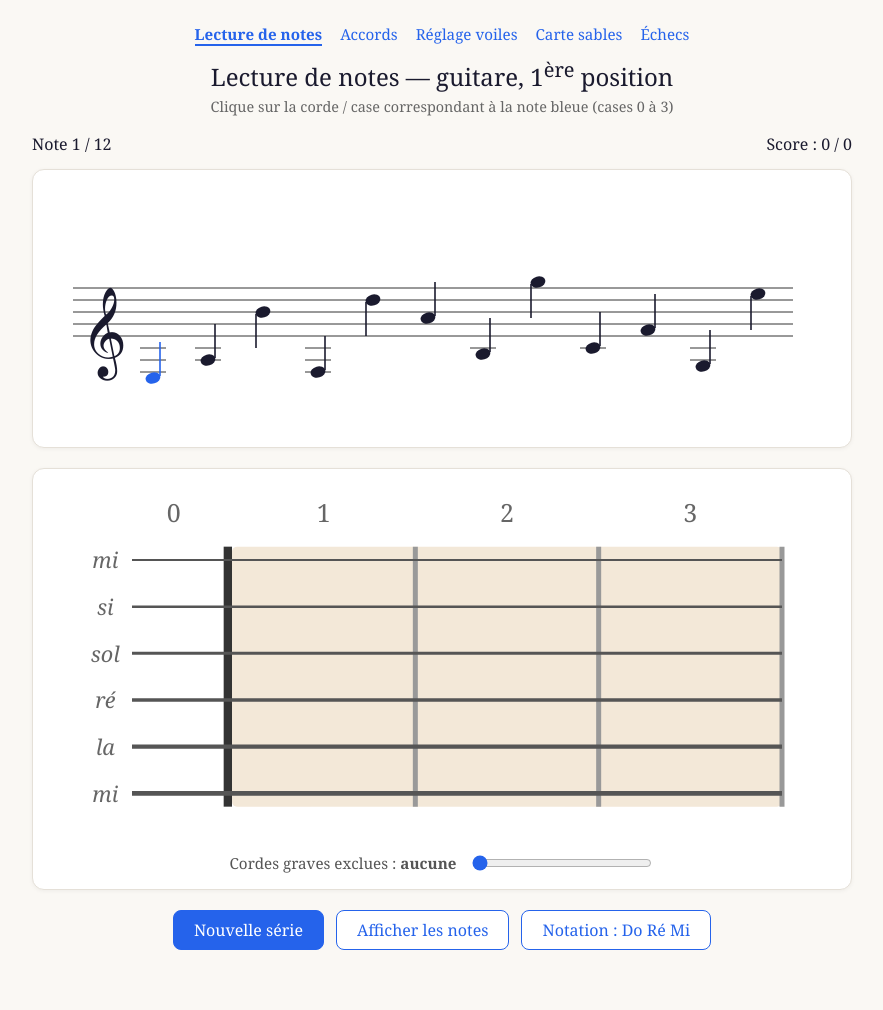
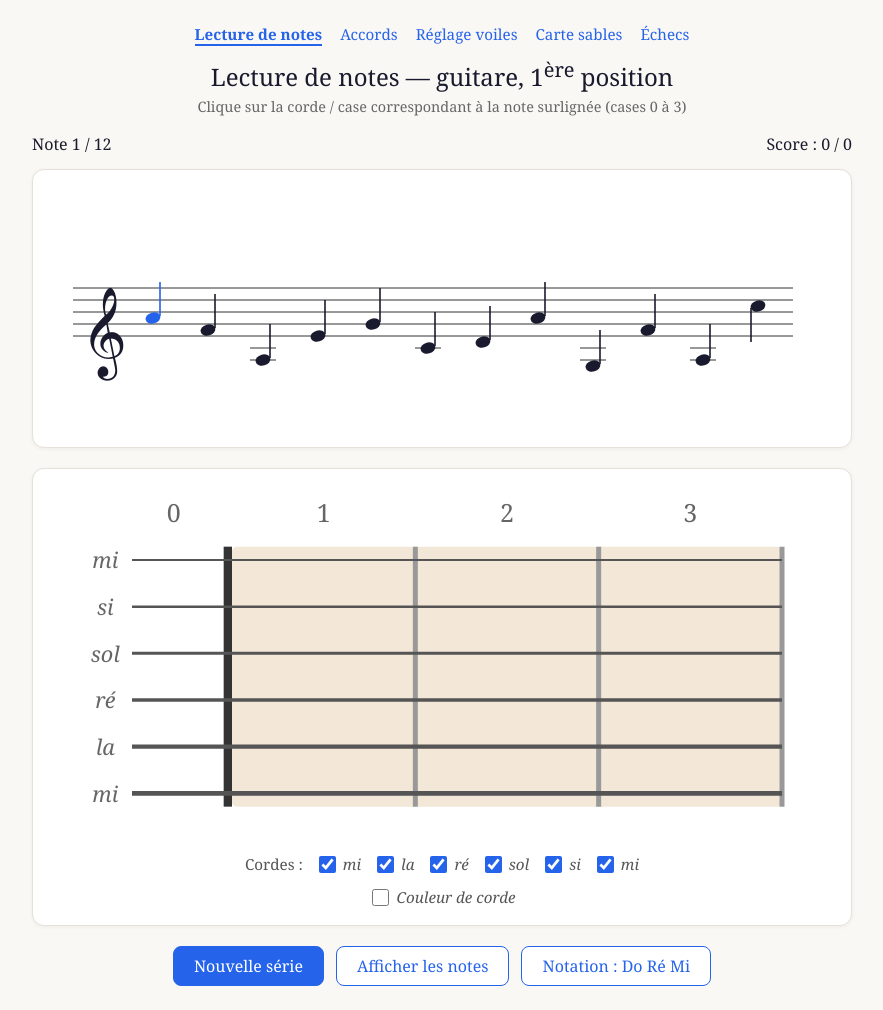
Before and after one commit to rubicontext/rubinotes, a Python web app: template trainer/templates/trainer/index.html in a window 1280 px wide. Shown: the whole page, without its empty margins (198-1081 px from the left). Before the commit the page ends 950 px from the top, so only its background shows below. Run offline with Jinja, Linux system fonts and the light colour scheme; the template is opened without the code that fills it, so the values that code supplies are empty.

Commit message:
feat: lecture de notes — sélection par corde + assistance couleur de corde
- le slider 'cordes graves exclues' devient 6 cases à cocher (une par corde,
  n'importe quelle combinaison, au moins une active) ; migration de l'ancien
  réglage localStorage 'excl' -> 'strings'
- nouvelle case 'Couleur de corde' : notes de la portée teintées par corde
  (palette 6 couleurs), cordes et étiquettes du manche assorties, note
  courante entourée d'un anneau bleu ; réglage persistant
- service worker v8

Co-Authored-By: Claude Fable 5 <noreply@anthropic.com>

```diff
--- a/trainer/templates/trainer/index.html
+++ b/trainer/templates/trainer/index.html
@@ -84,9 +84,12 @@
   button.secondary.active { background: #dbeafe; }
   .actions { display: flex; gap: 12px; flex-wrap: wrap; justify-content: center; }
   #fretboard { height: auto; display: block; margin: 0 auto; width: 100%; max-width: 720px; }
-  .strsel { display: flex; align-items: center; gap: 14px; justify-content: center; margin-top: 10px; flex-wrap: wrap; }
-  .strsel label { font-size: .95rem; color: #555; }
-  .strsel input[type="range"] { width: 180px; accent-color: var(--accent); }
+  .strsel { display: flex; align-items: center; gap: 12px; justify-content: center; margin-top: 10px; flex-wrap: wrap; }
+  .strsel .lbl { font-size: .95rem; color: #555; }
+  .strbox { display: inline-flex; align-items: center; gap: 4px; font-size: .95rem; color: #555;
+            cursor: pointer; touch-action: manipulation; }
+  .strbox input { accent-color: var(--accent); width: 17px; height: 17px; cursor: pointer; }
+  .strbox span { font-style: italic; }
   .string-off { opacity: .22; }
   /* paysage (téléphone à l'horizontale) : portée et manche côte à côte */
   @media (orientation: landscape) and (max-height: 540px) {
@@ -114,7 +117,7 @@
 
 <nav class="topnav"><a href="/" class="on">Lecture de notes</a><a href="/accords">Accords</a><a href="/voiles">Réglage voiles</a><a href="/sables">Carte sables</a><a href="/echecs">Échecs</a></nav>
 <h1>Lecture de notes &mdash; guitare, 1<sup>ère</sup> position</h1>
-<div class="sub">Clique sur la corde / case correspondant à la note bleue (cases 0 à 3)</div>
+<div class="sub">Clique sur la corde / case correspondant à la note surlignée (cases 0 à 3)</div>
 
 <div class="status">
   <span id="progress"></span>
@@ -129,9 +132,18 @@
 
   <div class="card fret-card">
     <svg id="fretboard" xmlns="http://www.w3.org/2000/svg"></svg>
+    <div class="strsel" id="string-boxes">
+      <span class="lbl">Cordes&nbsp;:</span>
+      <!-- une case par corde, de la plus grave à la plus aiguë -->
+      <label class="strbox"><input type="checkbox" data-s="6"><span></span></label>
+      <label class="strbox"><input type="checkbox" data-s="5"><span></span></label>
+      <label class="strbox"><input type="checkbox" data-s="4"><span></span></label>
+      <label class="strbox"><input type="checkbox" data-s="3"><span></span></label>
+      <label class="strbox"><input type="checkbox" data-s="2"><span></span></label>
+      <label class="strbox"><input type="checkbox" data-s="1"><span></span></label>
+    </div>
     <div class="strsel">
-      <label for="exclude">Cordes graves exclues&nbsp;: <strong id="exclval">aucune</strong></label>
-      <input type="range" id="exclude" min="0" max="3" value="0" step="1">
+      <label class="strbox"><input type="checkbox" id="colorstrings"><span>Couleur de corde</span></label>
     </div>
   </div>
 </div>
@@ -219,15 +231,16 @@ function drawStaff() {
       for (let s = 10; s <= note.step; s += 2)
         g.appendChild(el("line", {x1:x-13, y1:noteY(s), x2:x+13, y2:noteY(s), stroke:"#333", "stroke-width":1}));
     }
-    // tête de note
-    const head = el("ellipse", {cx:x, cy:y, rx:7.5, ry:5.5, fill:"#1a1a2e",
+    // tête de note (teintée par corde si l'assistance couleur est active)
+    const ink = noteInk(note);
+    const head = el("ellipse", {cx:x, cy:y, rx:7.5, ry:5.5, fill:ink,
                                 transform:`rotate(-15 ${x} ${y})`, class:"head"});
     g.appendChild(head);
     // hampe
     const stemUp = note.step < 4;
     const stem = stemUp
-      ? el("line", {x1:x+7, y1:y-2, x2:x+7, y2:y-36, stroke:"#1a1a2e", "stroke-width":1.6, class:"stem"})
-      : el("line", {x1:x-7, y1:y+2, x2:x-7, y2:y+36, stroke:"#1a1a2e", "stroke-width":1.6, class:"stem"});
+      ? el("line", {x1:x+7, y1:y-2, x2:x+7, y2:y-36, stroke:ink, "stroke-width":1.6, class:"stem"})
+      : el("line", {x1:x-7, y1:y+2, x2:x-7, y2:y+36, stroke:ink, "stroke-width":1.6, class:"stem"});
     g.appendChild(stem);
     svg.appendChild(g);
   });
@@ -253,21 +266,55 @@ function annotateNote(i, color) {
 
 function highlightCurrent() {
   if (current >= sequence.length) return;
-  setNoteColor(current, "#2563eb");
+  if (colorStrings) {
+    // la note garde sa couleur de corde: on l'entoure d'un anneau bleu
+    const g = document.getElementById("note-" + current);
+    if (g && !g.querySelector(".cur-ring")) {
+      const note = sequence[current];
+      g.appendChild(el("circle", {cx: NOTE_X0 + current * NOTE_DX, cy: noteY(note.step), r: 13,
+                                  fill: "none", stroke: "#2563eb", "stroke-width": 2.5, class: "cur-ring"}));
+    }
+  } else {
+    setNoteColor(current, "#2563eb");
+  }
   // garde la note courante visible (la portée défile horizontalement sur mobile)
   const container = document.getElementById("staff").parentElement;
   const noteX = NOTE_X0 + current * NOTE_DX;
   container.scrollTo({left: Math.max(0, noteX - container.clientWidth / 2), behavior: "smooth"});
 }
 
+function removeCurrentRing(i) {
+  const ring = document.querySelector("#note-" + i + " .cur-ring");
+  if (ring) ring.remove();
+}
+
 // ---- Manche (toujours horizontal : sillet à gauche, mi aigu en haut) ----
 const H = { NUT_X: 90, FRET_W: 110, STR_Y0: 45, STR_DY: 28,
             CENTERS: {0: 55, 1: 145, 2: 255, 3: 365} };
 
-// nombre de cordes graves exclues (0-3 : mi, la, ré), persistant
-let excluded = Math.min(3, Math.max(0, +(localStorage.getItem("excl") || 0)));
+// ---- Sélection des cordes (une case par corde), persistante ----
+// migration depuis l'ancien réglage "excl" (n cordes graves exclues)
+function loadActiveStrings() {
+  const saved = localStorage.getItem("strings");
+  if (saved) {
+    try {
+      const arr = JSON.parse(saved).filter(s => s >= 1 && s <= 6);
+      if (arr.length) return new Set(arr);
+    } catch (e) { /* valeur corrompue: repartir du défaut */ }
+  }
+  const excl = Math.min(3, Math.max(0, +(localStorage.getItem("excl") || 0)));
+  const set = new Set();
+  for (let s = 1; s <= 6 - excl; s++) set.add(s);
+  return set;
+}
+let activeStrings = loadActiveStrings();
 
-function isStringOff(s) { return s > 6 - excluded; }
+// ---- Couleur de corde (assistance débutant), persistante ----
+const STRING_COLORS = {1:"#e8590c", 2:"#9333ea", 3:"#0d9488", 4:"#db2777", 5:"#ca8a04", 6:"#475569"};
+let colorStrings = localStorage.getItem("strcolor") === "1";
+function noteInk(n) { return colorStrings ? STRING_COLORS[n.string] : "#1a1a2e"; }
+
+function isStringOff(s) { return !activeStrings.has(s); }
 function allowedNotes() { return NOTES.filter(n => !isStringOff(n.string)); }
 
 function posOf(s, f) {
@@ -316,11 +363,14 @@ function drawFretboardH(svg) {
   for (let s = 1; s <= 6; s++) {
     const y = H.STR_Y0 + (s-1) * H.STR_DY;
     const off = isStringOff(s);
+    const strInk = colorStrings ? STRING_COLORS[s] : "#555";
     svg.appendChild(el("line", {x1:30, y1:y, x2:H.NUT_X+H.FRET_W*3, y2:y,
-                                stroke:"#555", "stroke-width": 0.8 + s*0.35,
+                                stroke:strInk, "stroke-width": (colorStrings ? 1.4 : 0.8) + s*0.35,
                                 class: off ? "string-off" : ""}));
     const t = el("text", {x:14, y:y+5, "text-anchor":"middle", "font-size":"13",
-                          fill:"#666", "font-style":"italic", class: off ? "string-off" : ""});
+                          fill:(colorStrings ? STRING_COLORS[s] : "#666"), "font-style":"italic",
+                          "font-weight": colorStrings ? "bold" : "normal",
+                          class: off ? "string-off" : ""});
     t.textContent = strName(s);
     svg.appendChild(t);
     if (off) continue; // corde exclue : ni zone cliquable ni note dessus
@@ -365,6 +415,7 @@ function onFretClick(string, fret, g) {
   if (locked || current >= sequence.length) return;
   locked = true;
   const note = sequence[current];
+  removeCurrentRing(current);
   const ok = (string === note.string && fret === note.fret);
   if (ok) {
     good++;
@@ -403,18 +454,58 @@ document.getElementById("toggle-names").addEventListener("click", (e) => {
   e.target.textContent = on ? "Masquer les notes" : "Afficher les notes";
 });
 
-// slider d'exclusion des cordes graves
-const EXCL_LABELS = ["aucune", "mi grave", "mi + la", "mi + la + ré"];
-function applyExcluded() {
-  document.getElementById("exclude").value = excluded;
-  document.getElementById("exclval").textContent = EXCL_LABELS[excluded];
+// ---- Cases à cocher: une par corde (au moins une doit rester active) ----
+function stringBoxes() { return document.querySelectorAll('#string-boxes input[data-s]'); }
+
+function syncStringBoxes() {
+  stringBoxes().forEach(box => {
+    const s = +box.dataset.s;
+    box.checked = activeStrings.has(s);
+    const label = box.nextElementSibling;
+    label.textContent = strName(s);
+    label.style.color = colorStrings ? STRING_COLORS[s] : "";
+    label.style.fontWeight = colorStrings ? "bold" : "";
+  });
+}
+
+function applyStrings() {
+  localStorage.setItem("strings", JSON.stringify([...activeStrings]));
+  syncStringBoxes();
   drawFretboard();
   newSequence();
 }
-document.getElementById("exclude").addEventListener("input", (e) => {
-  excluded = +e.target.value;
-  localStorage.setItem("excl", excluded);
-  applyExcluded();
+
+stringBoxes().forEach(box => box.addEventListener("change", () => {
+  const s = +box.dataset.s;
+  if (box.checked) {
+    activeStrings.add(s);
+  } else if (activeStrings.size > 1) {
+    activeStrings.delete(s);
+  } else {
+    box.checked = true; // toujours au moins une corde active
+    return;
+  }
+  applyStrings();
+}));
+
+// ---- Couleur de corde (assistance débutant) ----
+const colorBox = document.getElementById("colorstrings");
+colorBox.checked = colorStrings;
+colorBox.addEventListener("change", () => {
+  colorStrings = colorBox.checked;
+  localStorage.setItem("strcolor", colorStrings ? "1" : "0");
+  syncStringBoxes();
+  drawFretboard();
+  // recolore la portée en place, sans perdre la série en cours:
+  // notes déjà jouées inchangées (vert/rouge), notes à venir re-teintées
+  sequence.forEach((note, i) => {
+    if (i > current) setNoteColor(i, noteInk(note));
+  });
+  if (current < sequence.length) {
+    removeCurrentRing(current);
+    if (colorStrings) setNoteColor(current, noteInk(sequence[current]));
+    highlightCurrent();
+  }
 });
 
 // toggle notation FR / EN
@@ -426,6 +517,7 @@ document.getElementById("toggle-notation").addEventListener("click", () => {
   notation = notation === "fr" ? "en" : "fr";
   localStorage.setItem("notation", notation);
   updateNotationButton();
+  syncStringBoxes();
   drawFretboard();
   // met à jour les annotations déjà affichées sur la portée
   document.querySelectorAll("#staff .ann").forEach(t => {
@@ -436,7 +528,7 @@ document.getElementById("toggle-notation").addEventListener("click", () => {
 updateNotationButton();
 
 document.getElementById("restart").addEventListener("click", newSequence);
-applyExcluded();
+applyStrings();
 
 if ("serviceWorker" in navigator) navigator.serviceWorker.register("/sw.js");
 </script>
--- a/trainer/views.py
+++ b/trainer/views.py
@@ -114,7 +114,7 @@ def manifest(request):
 
 
 SW_JS = """
-const CACHE = "guitar-notes-v7";
+const CACHE = "guitar-notes-v8";
 const ASSETS = ["/", "/accords", "/voiles", "/sables", "/sables/upload", "/echecs", "/icon-192.png", "/icon-512.png"];
 
 self.addEventListener("install", (e) => {
```
